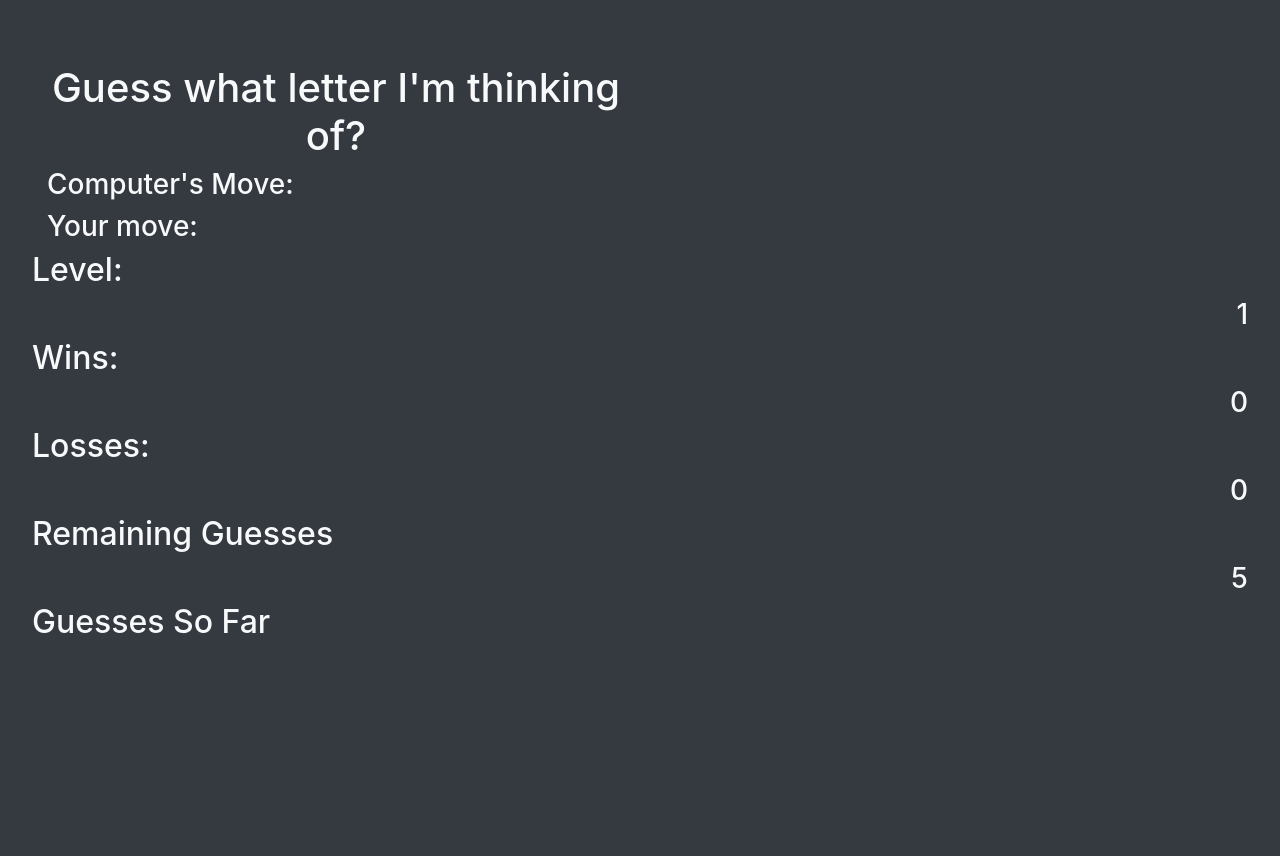
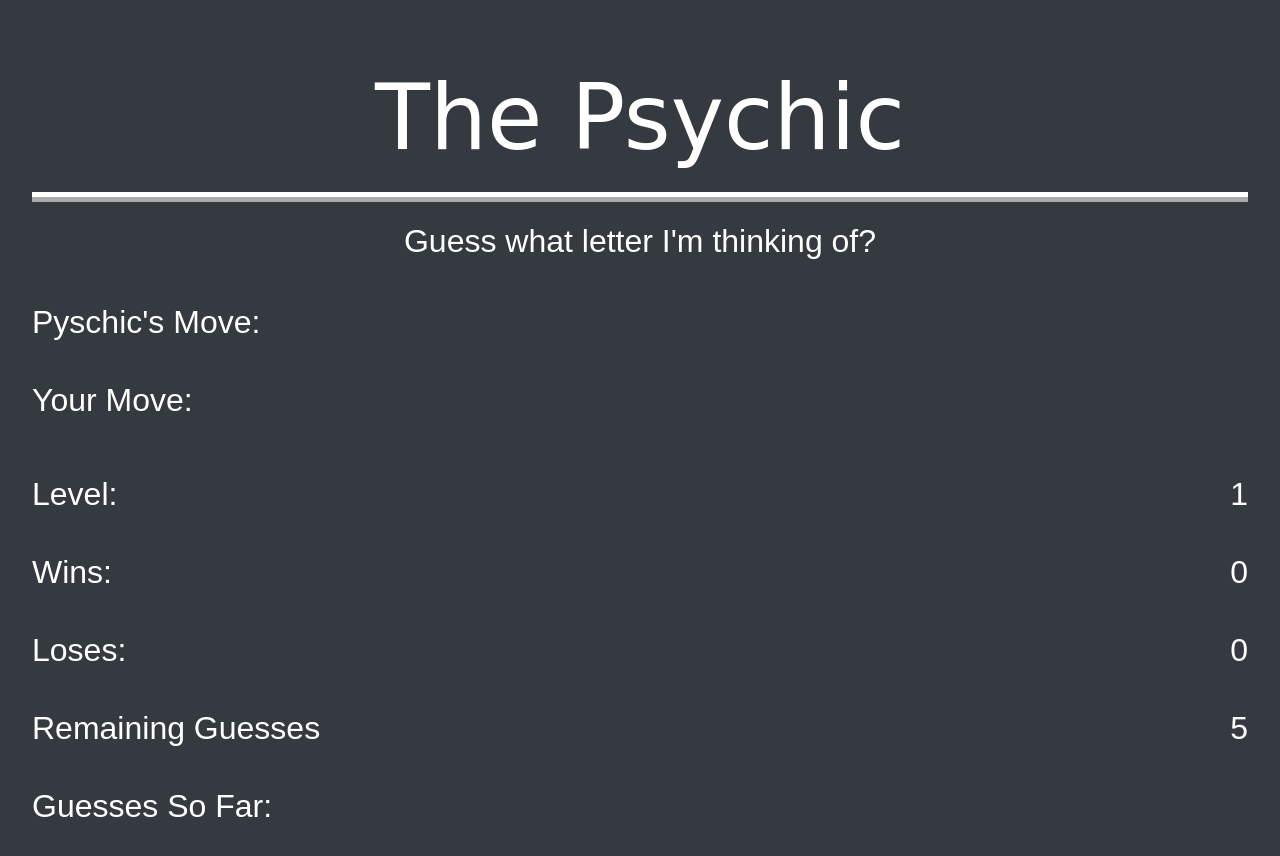
Before and after one commit to matt-elliott/pyschic-game, a plain HTML site: page index.html in a window 1280 px wide. Before the commit the page ends 800 px from the top, so only its background shows below. Drawn offline with nearby package versions, Linux system fonts and the light colour scheme; a web font is replaced by a local one.

Commit message:
updated html to correct syntax, added google fonts

```diff
--- a/assets/css/styles.css
+++ b/assets/css/styles.css
@@ -0,0 +1,23 @@
+body {
+  font-family: Arial, Helvetica, sans-serif;
+  color: #fff;
+}
+#game-title {
+  font-family: 'UnifrakturMaguntia', cursive;
+  font-size: 90px;
+  border-bottom: 10px #fff ridge;
+  margin-bottom: 20px;
+  padding-bottom: 20px;
+}
+#moves {
+  margin: 15px 0;
+}
+dl dt,
+dl dd {
+  font-size: 32px;
+  font-weight: normal;
+  margin: 15px 0;
+}
+dl dd {
+  text-align: right;
+}
--- a/assets/js/game.js
+++ b/assets/js/game.js
@@ -65,7 +65,7 @@ var game = {
 
   endGame: function (text) {
     this.die();
-    this.updateDOM(document.getElementById('title'), text);
+    this.updateDOM(document.getElementById('prompt'), text);
   },
 
   keyUpHandler: function (e) {
--- a/index.html
+++ b/index.html
@@ -6,27 +6,39 @@
   <meta http-equiv="X-UA-Compatible" content="ie=edge">
   <title>Pyschic Game | Guess the Letter!</title>
 
+  <link rel='stylesheet' href='https://stackpath.bootstrapcdn.com/bootstrap/4.1.3/css/bootstrap.min.css' integrity='sha384-MCw98/SFnGE8fJT3GXwEOngsV7Zt27NXFoaoApmYm81iuXoPkFOJwJ8ERdknLPMO' crossorigin='anonymous'>
+  <link href="https://fonts.googleapis.com/css?family=Butcherman|UnifrakturMaguntia&display=swap" rel="stylesheet">
   <link rel="stylesheet" href="assets/css/styles.css" type="text/css">
-  <link rel='stylesheet' href='https://stackpath.bootstrapcdn.com/bootstrap/4.1.3/css/bootstrap.min.css' integrity='sha384-MCw98/SFnGE8fJT3GXwEOngsV7Zt27NXFoaoApmYm81iuXoPkFOJwJ8ERdknLPMO' crossorigin='anonymous'>
 </head>
 <body class="bg-dark">
   <aside class="jumbotron bg-dark">
-    <div class="col-xs-12 col-md-6">
-      <h1 class="text-center text-light" id="title">Guess what letter I'm thinking of?</h1>
-      <h3 class="text-left text-light">Computer's Move: <span id="computer-move" class="text-right"></span></h3>
-      <h3 class="text-left text-light">Your move: <span id="user-move" class="text-right"></span></h2>
-    </div>
-    <div class="col-xs-12" id="user-stats">
-      <h2 class="text-left text-light">Level:</h2>
-      <h3 class="text-right text-light" id="level"></h3>
-      <h2 class="text-left text-light">Wins:</h2>
-      <h3 class="text-right text-light" id="wins"></h3>
-      <h2 class="text-left text-light">Losses:</h2>
-      <h3 class="text-right text-light" id="loses"></h3>
-      <h2 class="text-left text-light">Remaining Guesses</h2>
-      <h3 class="text-right text-light" id="remaining-guesses"></h3>
-      <h2 class="text-left text-light">Guesses So Far</h2>
-      <h3 class="text-right text-light" id="guesses"></h3>
+    <header class="row">
+      <div class="col-xs-12 col-md-12">
+        <h1 id="game-title" class="text-center ">The Psychic</h1>
+        <h2 class="text-center" id="prompt">Guess what letter I'm thinking of?</h2>
+      </div>
+    </header>
+    <section id="moves">
+      <dl class="row">
+        <dt class="col-xs-12 col-md-6">Pyschic's Move:</dt>
+        <dd class="col-xs-12 col-md-6" id="computer-move"></dd>
+        <dt class="col-xs-12 col-md-6">Your Move:</dt>
+        <dd class="col-xs-12 col-md-6" id="user-move"></dd>
+      </dl>
+    </section>
+    <section id="stats">
+      <dl class="row">
+        <dt class="col-xs-12 col-md-6">Level:</dt>
+        <dd class="col-xs-12 col-md-6" id="level"></dd>
+        <dt class="col-xs-12 col-md-6">Wins:</dt>
+        <dd class="col-xs-12 col-md-6" id="wins"></dd>
+        <dt class="col-xs-12 col-md-6">Loses:</dt>
+        <dd class="col-xs-12 col-md-6" id="loses"></dd>
+        <dt class="col-xs-12 col-md-6">Remaining Guesses</dt>
+        <dd class="col-xs-12 col-md-6" id="remaining-guesses"></dd>
+        <dt class="col-xs-12 col-md-6">Guesses So Far:</dt>
+        <dd class="col-xs-12 col-md-6" id="guesses"></dd>
+      </dl>
     </div>
   </aside>
 
```
